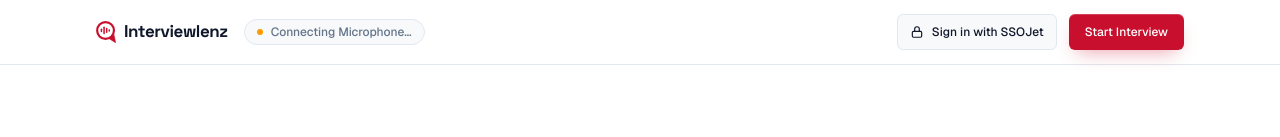
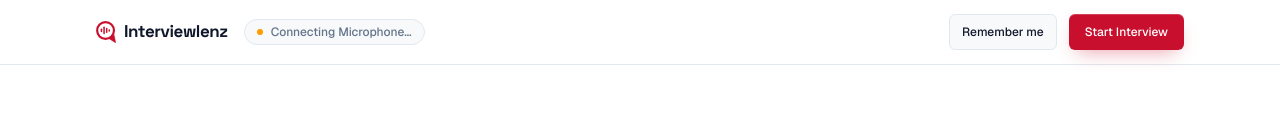
Before and after one commit to Ismail-Abu/interviewlenz, a Next.js app: page / in a window 1280 px wide. Shown: the top 137 px of the page. Built offline with nearby package versions, Linux system fonts and the light colour scheme; no server answers.

Commit message:
Offer a working Remember me action when SSO is unconfigured

```diff
--- a/components/NavAuth.tsx
+++ b/components/NavAuth.tsx
@@ -3,9 +3,75 @@
 import { useRef, useState, useSyncExternalStore } from "react";
 import { beginSignIn, serverUserName, signOut, ssojetConfigured, subscribeUser, userName } from "./auth/ssojet";
 
-// Optional "Sign in with SSOJet". Nothing in Interviewlenz requires an
-// account: practice, reports and history all work signed out.
+const buttonStyle = "inline-flex h-9 max-w-40 items-center gap-2 whitespace-nowrap rounded-md border border-border bg-card px-3 text-xs font-medium text-foreground hover:bg-muted focus-visible:outline-none focus-visible:ring-2 focus-visible:ring-ring disabled:opacity-60";
+const dialogStyle = "m-auto w-[min(92vw,26rem)] rounded-2xl border border-border bg-card p-6 text-foreground shadow-lift backdrop:bg-black/40";
+const nameKey = "interviewlenz:local-display-name";
+
+function readLocalName() {
+  try { return localStorage.getItem(nameKey) ?? ""; } catch { return ""; }
+}
+
+function subscribeLocalName(refresh: () => void) {
+  window.addEventListener("storage", refresh);
+  window.addEventListener("interviewlenz-name-changed", refresh);
+  return () => {
+    window.removeEventListener("storage", refresh);
+    window.removeEventListener("interviewlenz-name-changed", refresh);
+  };
+}
+
+function RememberMe() {
+  const name = useSyncExternalStore(subscribeLocalName, readLocalName, () => "");
+  const [draft, setDraft] = useState("");
+  const [error, setError] = useState("");
+  const dialog = useRef<HTMLDialogElement>(null);
+
+  function save(value: string) {
+    try {
+      if (value) localStorage.setItem(nameKey, value);
+      else localStorage.removeItem(nameKey);
+      window.dispatchEvent(new Event("interviewlenz-name-changed"));
+      dialog.current?.close();
+    } catch {
+      setError("Your browser blocked this change. You can still practice.");
+    }
+  }
+
+  return (
+    <>
+      <button type="button" data-testid="nav-auth-signin" className={buttonStyle}
+        onClick={() => { setDraft(name); setError(""); dialog.current?.showModal(); }}>
+        <span className="truncate">{name ? `Hi, ${name}` : "Remember me"}</span>
+      </button>
+      <dialog ref={dialog} aria-labelledby="remember-title" aria-describedby="remember-help"
+        data-testid="nav-auth-dialog" className={dialogStyle}>
+        <form onSubmit={(event) => { event.preventDefault(); if (draft.trim()) save(draft.trim()); }}>
+          <h2 id="remember-title" className="text-lg font-semibold">Remember me on this device</h2>
+          <p id="remember-help" className="mt-2 text-sm text-muted-foreground">
+            Save your name in this browser for your next visit. You can practice without an account.
+          </p>
+          <label htmlFor="remember-name" className="mt-4 block text-sm font-medium">Display name</label>
+          <input id="remember-name" value={draft} onChange={e => setDraft(e.target.value)}
+            maxLength={60} autoComplete="given-name" required
+            className="mt-1 w-full rounded-md border border-border bg-background px-3 py-2" />
+          {error && <p role="alert" className="mt-2 text-sm">{error}</p>}
+          <div className="mt-5 flex flex-wrap items-center justify-end gap-3 text-sm">
+            {name && <button type="button" className="mr-auto underline" onClick={() => save("")}>Forget me</button>}
+            <button type="button" data-testid="nav-auth-dialog-close" onClick={() => dialog.current?.close()}>Cancel</button>
+            <button type="submit" disabled={!draft.trim()}
+              className="rounded-md bg-primary px-4 py-2 font-semibold text-primary-foreground disabled:opacity-50">Save name</button>
+          </div>
+        </form>
+      </dialog>
+    </>
+  );
+}
+
 export function NavAuth() {
+  return ssojetConfigured() ? <SignIn /> : <RememberMe />;
+}
+
+function SignIn() {
   // sessionStorage is client-only; the server snapshot is "signed out".
   const name = useSyncExternalStore(subscribeUser, userName, serverUserName);
   const [busy, setBusy] = useState(false);
@@ -14,10 +80,6 @@ export function NavAuth() {
 
   async function signIn() {
     setError(null);
-    if (!ssojetConfigured()) {
-      dialog.current?.showModal();
-      return;
-    }
     setBusy(true);
     try {
       await beginSignIn(); // navigates away on success
@@ -50,28 +112,27 @@ export function NavAuth() {
         onClick={signIn}
         disabled={busy}
         data-testid="nav-auth-signin"
-        className="inline-flex h-9 items-center gap-2 whitespace-nowrap rounded-md border border-border bg-card px-3 text-xs font-medium text-foreground transition-colors hover:bg-muted focus-visible:outline-none focus-visible:ring-2 focus-visible:ring-ring disabled:opacity-60"
+        className={buttonStyle}
       >
         <svg aria-hidden viewBox="0 0 24 24" className="h-3.5 w-3.5" fill="none" stroke="currentColor" strokeWidth="2" strokeLinecap="round" strokeLinejoin="round">
           <rect x="4" y="11" width="16" height="10" rx="2" />
           <path d="M8 11V7a4 4 0 0 1 8 0v4" />
         </svg>
-        <span className="hidden sm:inline">{busy ? "Redirecting…" : "Sign in with SSOJet"}</span>
-        <span className="sm:hidden">Sign in</span>
+        <span>{busy ? "Redirecting…" : "Sign in"}</span>
       </button>
 
       <dialog
         ref={dialog}
         aria-labelledby="ssojet-title"
         data-testid="nav-auth-dialog"
-        className="m-auto w-[min(92vw,26rem)] rounded-2xl border border-border bg-card p-6 text-foreground shadow-lift backdrop:bg-black/40"
+        className={dialogStyle}
         onClick={(e) => e.target === dialog.current && dialog.current?.close()}
       >
         <h2 id="ssojet-title" className="text-lg font-semibold">
           Sign in with SSOJet
         </h2>
         <p className="mt-2 text-sm leading-relaxed text-muted-foreground">
-          {error ?? "Single sign-on isn't set up in this build."} An account is optional: you can start an interview, get your
+          {error} An account is optional: you can start an interview, get your
           report and see your history without signing in.
         </p>
         <form method="dialog" className="mt-5 flex justify-end">
```
Also changed, not shown: 1 other file (tests, documents, lock files or other folders).
